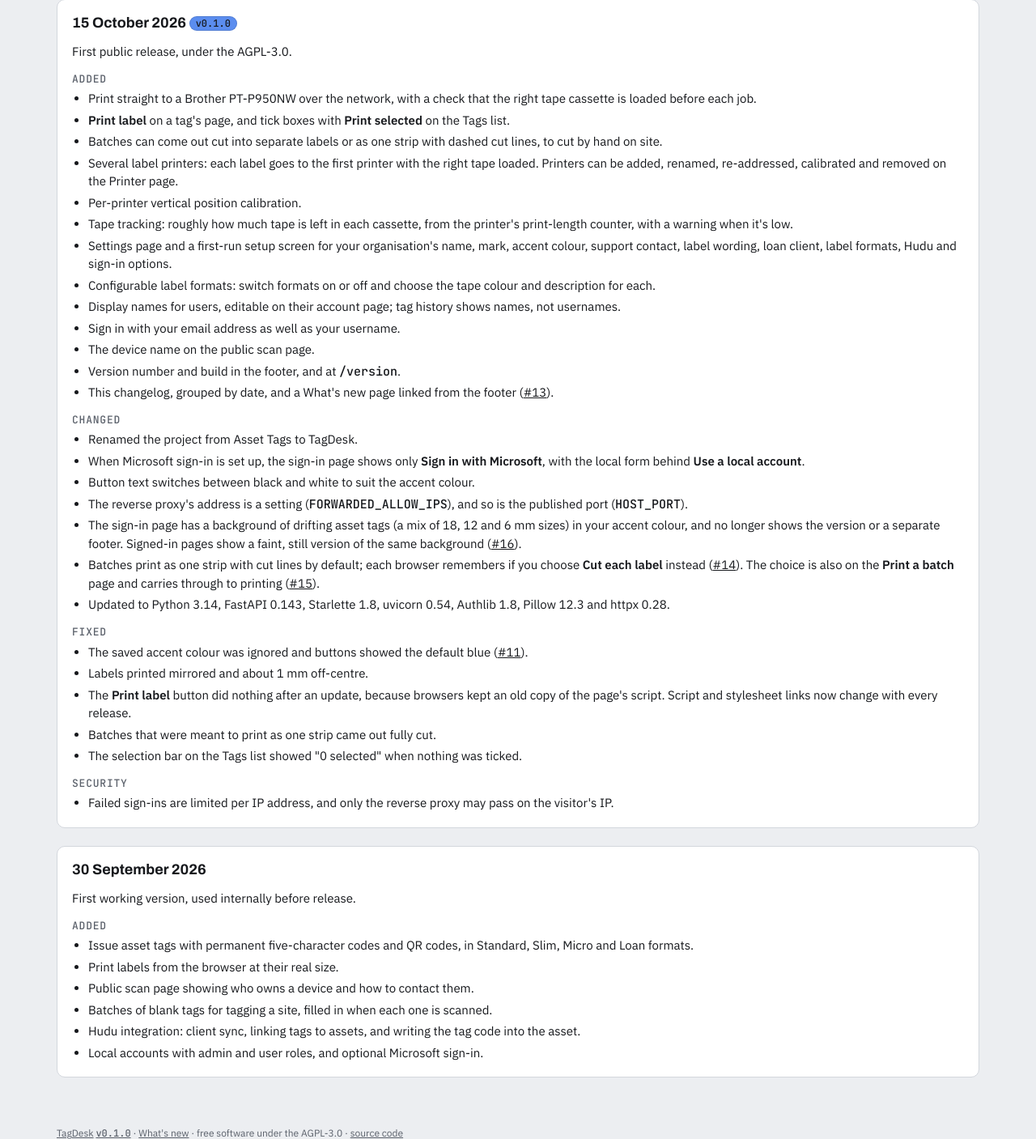
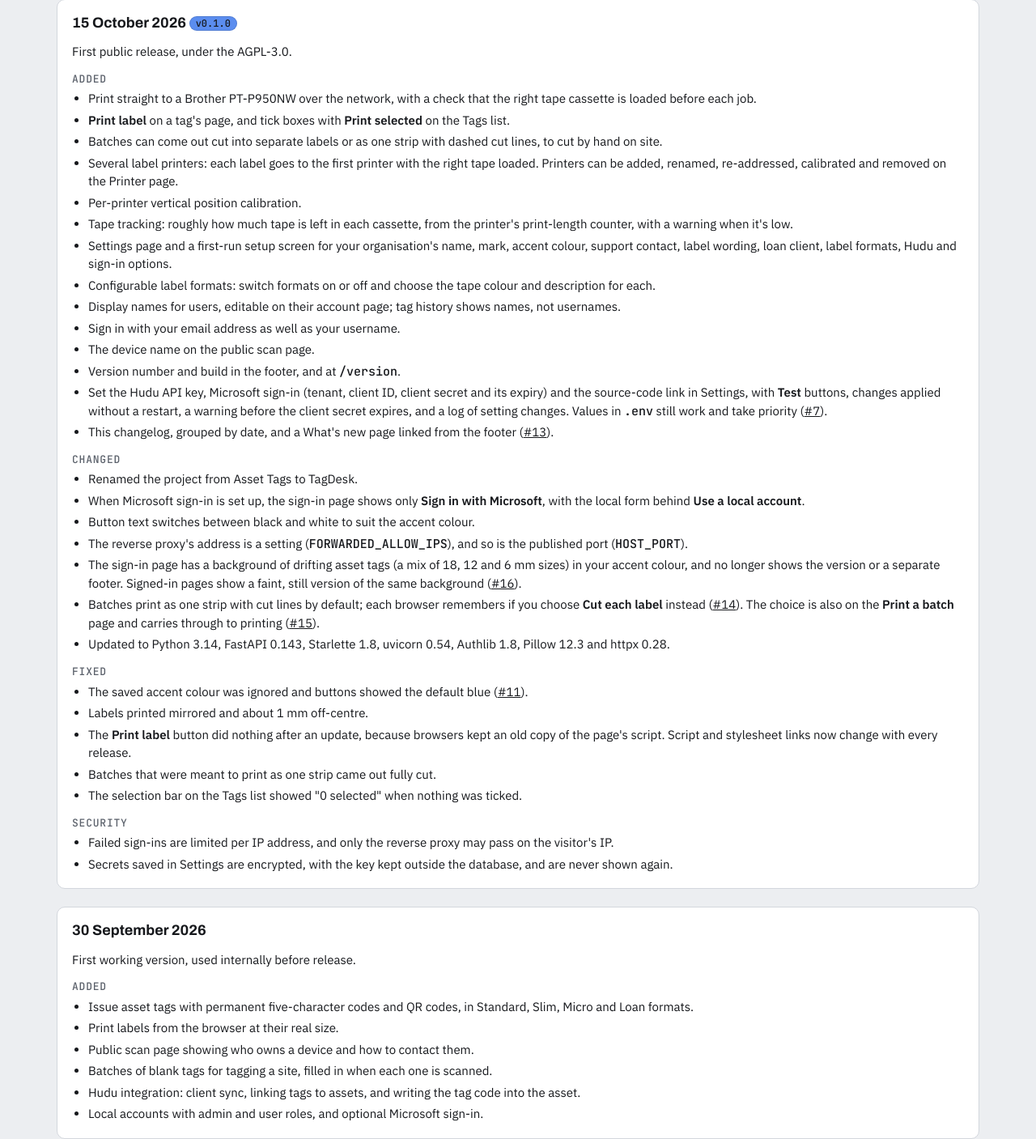
Before and after one commit to Fourth-Floor-Solutions/asset-tags, a FastAPI app: page /changelog in a window 1280 px wide. Shown: the part 103-1510 px from the top of the page at 81% size. Run offline with FastAPI, Linux system fonts and the light colour scheme; data comes from the database, SQL or seed files in the repository; data that the repository does not hold is empty.

Commit message:
Hudu key, Microsoft sign-in and source link configurable in Settings
Secrets are stored encrypted (Fernet, key in data/secret.key or
TAGDESK_SECRET_KEY, never in the database) and are write-only in the UI.
Values in .env still work and take priority, with 'Copy into Settings' to
move them. Adds Test buttons for Hudu and Microsoft sign-in, rebuilds the
sign-in client when its settings change (no restart), warns admins 30 days
before the client secret expires, and logs setting changes. Refs #7.

Co-Authored-By: Claude Opus 5.5 <noreply@anthropic.com>

```diff
--- a/app/auth.py
+++ b/app/auth.py
@@ -86,29 +86,48 @@ def require_admin(request: Request):
     return user
 
 
+def sso_config():
+    """(tenant id, client id, client secret) from Settings or .env; None if incomplete or unreadable."""
+    from . import settings
+
+    s = settings.get_all()
+    secret = settings.secret("entra_client_secret")
+    tenant, client = s["entra_tenant_id"].strip(), s["entra_client_id"].strip()
+    return (tenant, client, secret) if tenant and client and secret else None
+
+
 def sso_enabled() -> bool:
-    return all(os.environ.get(k) for k in ("ENTRA_TENANT_ID", "ENTRA_CLIENT_ID", "ENTRA_CLIENT_SECRET"))
+    return sso_config() is not None
 
 
 _oauth = None
+_oauth_for = None
+
+
+def metadata_url(tenant: str) -> str:
+    return f"https://login.microsoftonline.com/{tenant}/v2.0/.well-known/openid-configuration"
 
 
 def oauth():
-    global _oauth
-    if _oauth is None and sso_enabled():
+    """The Microsoft OAuth client, rebuilt whenever the sign-in settings change."""
+    global _oauth, _oauth_for
+    cfg = sso_config()
+    if cfg is None:
+        _oauth = _oauth_for = None
+        return None
+    if _oauth is None or _oauth_for != cfg:
         from authlib.integrations.starlette_client import OAuth
 
-        _oauth = OAuth()
-        _oauth.register(
+        tenant, client_id, secret = cfg
+        client = OAuth()
+        client.register(
             "entra",
-            client_id=os.environ["ENTRA_CLIENT_ID"],
-            client_secret=os.environ["ENTRA_CLIENT_SECRET"],
-            server_metadata_url=(
-                f"https://login.microsoftonline.com/{os.environ['ENTRA_TENANT_ID']}"
-                "/v2.0/.well-known/openid-configuration"
-            ),
+            client_id=client_id,
+            client_secret=secret,
+            server_metadata_url=metadata_url(tenant),
             client_kwargs={"scope": "openid email profile"},
         )
+        _oauth, _oauth_for = client, cfg
     return _oauth
 
 
--- a/app/db.py
+++ b/app/db.py
@@ -75,6 +75,14 @@ CREATE TABLE IF NOT EXISTS cassettes (
   estimated INTEGER NOT NULL DEFAULT 1,    -- 1 = tracking started part-way through
   fitted_at TEXT NOT NULL,
   UNIQUE(printer_id, tape)
+);
+
+CREATE TABLE IF NOT EXISTS audit (
+  id INTEGER PRIMARY KEY,
+  at TEXT NOT NULL,
+  actor TEXT NOT NULL,
+  setting TEXT NOT NULL,
+  change TEXT NOT NULL DEFAULT ''          -- never contains secret values
 );
 
 CREATE TABLE IF NOT EXISTS events (
--- a/app/main.py
+++ b/app/main.py
@@ -2,6 +2,7 @@
 from __future__ import annotations
 
 import os
+import re
 import secrets
 import time
 from collections import defaultdict, deque
@@ -18,9 +19,6 @@ from . import auth, changelog, codes, db, hudu, labels, printer, settings, usage
 
 HERE = os.path.dirname(__file__)
 PUBLIC_BASE_URL = os.environ.get("PUBLIC_BASE_URL", "http://localhost:8080").rstrip("/")
-# AGPL: people using the app over a network must be able to get its source.
-# If you run a modified version, point this at your own copy of the code.
-SOURCE_URL = os.environ.get("SOURCE_URL", "https://github.com/Fourth-Floor-Solutions/tagdesk")
 MAX_BATCH = 100
 MAX_PRINT = 200
 
@@ -134,7 +132,9 @@ def page(request: Request, name: str, status_code: int = 200, **ctx):
         enabled_formats=labels.enabled(),
         tape_fill=labels.fill,
         public_base=PUBLIC_BASE_URL,
-        source_url=SOURCE_URL,
+        # AGPL: users must be able to get the source; set your own link in Settings if you modify it.
+        source_url=org["source_url"].rstrip("/"),
+        secret_warning=_secret_warning(ctx.get("user") or getattr(request.state, "user", None)),
         version=version.VERSION,
         commit=version.COMMIT,
     )
@@ -942,6 +942,80 @@ def printer_test(request: Request, pid: int):
 
 # ---------- settings ----------
 
+GUID = re.compile(r"^[0-9a-fA-F]{8}-[0-9a-fA-F]{4}-[0-9a-fA-F]{4}-[0-9a-fA-F]{4}-[0-9a-fA-F]{12}$")
+TENANT = re.compile(r"^[A-Za-z0-9][A-Za-z0-9.-]{1,252}$")
+SECRET_WARN_DAYS = 30
+
+
+def _secret_warning(user) -> str:
+    """For admins: the Microsoft client secret expires soon (or has expired)."""
+    if not user or user["role"] != "admin":
+        return ""
+    from datetime import date
+
+    raw = settings.get("entra_secret_expires")
+    try:
+        expires = date.fromisoformat(raw)
+    except (TypeError, ValueError):
+        return ""
+    days = (expires - date.today()).days
+    if days < 0:
+        return f"The Microsoft sign-in client secret expired on {expires:%d %B %Y}. Create a new one in Entra and enter it in Settings."
+    if days <= SECRET_WARN_DAYS:
+        return f"The Microsoft sign-in client secret expires in {days} day{'s' if days != 1 else ''} ({expires:%d %B %Y}). Create a new one in Entra and enter it in Settings."
+    return ""
+
+
+@app.post("/settings/secrets/{key}/import")
+def secret_import(request: Request, key: str):
+    """Copy a secret that's currently set in .env into Settings (encrypted)."""
+    user = auth.require_admin(request)
+    if key not in settings.SECRET_KEYS:
+        return go("/settings")
+    info = settings.secret_info(key)
+    if info["status"] != "env":
+        flash(request, "That value isn't set in .env.", "bad")
+        return go("/settings")
+    settings.save_secret(key, info["value"])
+    settings.audit(auth.label(user), key, "copied from .env into Settings")
+    env_name = settings.ENV_WINS[key]
+    flash(request, f"Copied into Settings. Remove {env_name} from the server's .env and restart the app to manage it here; "
+                   f"until then the .env value is still used.")
+    return go("/settings#integrations")
+
+
+@app.post("/settings/test/hudu")
+def settings_test_hudu(request: Request):
+    auth.require_admin(request)
+    try:
+        n = len(hudu.list_companies())
+        flash(request, f"Hudu connection works: {n} compan{'y' if n == 1 else 'ies'} found.")
+    except hudu.HuduError as e:
+        flash(request, f"Hudu connection failed: {e}", "bad")
+    return go("/settings#integrations")
+
+
+@app.post("/settings/test/sso")
+def settings_test_sso(request: Request):
+    auth.require_admin(request)
+    cfg = auth.sso_config()
+    if cfg is None:
+        flash(request, "Microsoft sign-in isn't fully set up: it needs the tenant ID, client ID and client secret.", "bad")
+        return go("/settings#integrations")
+    import httpx
+
+    try:
+        r = httpx.get(auth.metadata_url(cfg[0]), timeout=10)
+        ok = r.status_code == 200 and "authorization_endpoint" in r.json()
+    except (httpx.HTTPError, ValueError):
+        ok = False
+    if ok:
+        flash(request, "Microsoft sign-in settings look right: the tenant was found. Sign out and use "
+                       "Sign in with Microsoft to check the client ID and secret.")
+    else:
+        flash(request, "Microsoft couldn't find that tenant. Check the tenant ID.", "bad")
+    return go("/settings#integrations")
+
 def _settings_page(request: Request, setup: bool, error: str = "", form: dict = None):
     conn = db.connect()
     try:
@@ -955,8 +1029,12 @@ def _settings_page(request: Request, setup: bool, error: str = "", form: dict =
     return page(request, "settings.html", status_code=400 if error else 200, setup=setup, s=s, error=error,
                 tape_colours=list(labels.TAPE_FILLS),
                 clients=cl, preview=label_text(s) if not error else None,
-                env={"public_url": PUBLIC_BASE_URL, "hudu_key": bool(os.environ.get("HUDU_API_KEY")),
-                     "sso": auth.sso_enabled(), "printer_count": len(printers_live_rows())})
+                env={"public_url": PUBLIC_BASE_URL, "sso": auth.sso_enabled(),
+                     "printer_count": len(printers_live_rows())},
+                src={k: settings.source(k) for k in settings.ENV_WINS},
+                env_names=settings.ENV_WINS,
+                secrets={k: settings.secret_info(k) for k in settings.SECRET_KEYS},
+                audit=settings.recent_audit())
 
 
 def printers_live_rows() -> list:
@@ -983,11 +1061,14 @@ def settings_page(request: Request):
 
 @app.post("/settings")
 async def settings_save(request: Request):
-    auth.require_admin(request)
+    user = auth.require_admin(request)
     data = await request.form()
     setup = data.get("setup") == "1"
-    v = {k: clean(data.get(k, ""), 200) for k in settings.KEYS}
-    v["hudu_write"] = "1" if data.get("hudu_write") else "0"
+    before = settings.get_all()
+    # Fields not on the form keep their current value; values set in .env are never copied in.
+    v = {k: (clean(data.get(k, ""), 200) if k in data else before[k]) for k in settings.KEYS}
+    if "hudu_url" in data:
+        v["hudu_write"] = "1" if data.get("hudu_write") else "0"
     v["hudu_url"] = v["hudu_url"].rstrip("/")
     v["org_mark"] = v["org_mark"][:3]
     v["accent"] = v["accent"] or settings.DEFAULTS["accent"]
@@ -1002,6 +1083,14 @@ async def settings_save(request: Request):
         error = "The accent colour must be a hex colour like #5b8def."
     elif v["hudu_url"] and not v["hudu_url"].startswith(("https://", "http://")):
         error = "The Hudu address must start with https://"
+    elif v["entra_tenant_id"] and not TENANT.match(v["entra_tenant_id"]):
+        error = "The tenant ID should be a GUID or a domain like example.onmicrosoft.com."
+    elif v["entra_client_id"] and not GUID.match(v["entra_client_id"]):
+        error = "The client ID (application ID) should be a GUID like 00000000-0000-0000-0000-000000000000."
+    elif v["entra_secret_expires"] and not re.fullmatch(r"\d{4}-\d{2}-\d{2}", v["entra_secret_expires"]):
+        error = "Enter the secret's expiry as a date."
+    elif v["source_url"] and not v["source_url"].startswith(("https://", "http://")):
+        error = "The source code link must start with https://"
     v["org_short"] = v["org_short"] or v["org_name"]
     # Format settings only change when the form included the format table.
     formats_shown = data.get("formats_shown") == "1"
@@ -1030,7 +1119,25 @@ async def settings_save(request: Request):
         v["internal_client_id"] = cid if cid.isdigit() else ""
     finally:
         conn.close()
-    settings.save(v)
+    env_set = {k for k in settings.ENV_WINS if settings.source(k) == "env"}
+    to_save = {k: val for k, val in v.items() if k not in env_set}
+    to_save["source_url"] = to_save.get("source_url") or settings.DEFAULTS["source_url"]
+    settings.save(to_save)
+    actor = auth.label(user)
+    for k, val in to_save.items():
+        if str(before.get(k, "")) != str(val):
+            settings.audit(actor, k, f"{str(before.get(k, ''))[:60]!r} → {str(val)[:60]!r}")
+    # Secrets: write-only. Empty keeps the current value; the clear box removes it.
+    for key in settings.SECRET_KEYS:
+        if key in env_set:
+            continue
+        new = (data.get(key) or "").strip()
+        if data.get(f"clear_{key}"):
+            settings.save_secret(key, None)
+            settings.audit(actor, key, "cleared")
+        elif new:
+            settings.save_secret(key, new[:500])
+            settings.audit(actor, key, "changed")
     if formats_shown:
         settings.save_formats(fmt_over)
         labels.apply_overrides(fmt_over)
--- a/app/static/app.css
+++ b/app/static/app.css
@@ -68,7 +68,7 @@ form.stack { display: grid; gap: 14px; }
 .row { display: grid; grid-template-columns: repeat(auto-fit, minmax(180px, 1fr)); gap: 12px; }
 .field { display: grid; gap: 4px; min-width: 0; }
 .field > label, .lbl { font-size: 12px; color: var(--muted); font-family: var(--mono); letter-spacing: .05em; text-transform: uppercase; }
-input[type=text], input[type=password], input[type=email], input[type=number], input[type=search], select, textarea {
+input[type=text], input[type=password], input[type=email], input[type=number], input[type=search], input[type=url], input[type=date], select, textarea {
   font: inherit; color: var(--fg); background: var(--surface); border: 1.5px solid var(--line); border-radius: 6px;
   padding: 8px 10px; width: 100%; min-width: 0;
 }
--- a/app/templates/base.html
+++ b/app/templates/base.html
@@ -35,6 +35,7 @@
 {% if bg_streams %}{% set streams = bg_streams %}{% set animated = false %}{% include "_tag_streams.html" %}{% endif %}
 <main>
   {% if flash %}<div class="flash {{ flash.kind }}" role="status">{{ flash.text }}</div>{% endif %}
+  {% if secret_warning %}<div class="flash warn" role="status">{{ secret_warning }} <a href="/settings#integrations">Settings</a></div>{% endif %}
   {% block main %}{% endblock %}
 </main>
 {% block footer %}
```
Also changed, not shown: app/hudu.py (+9 -3 lines), app/secretbox.py (added, +58 -0 lines), app/settings.py (+95 -6 lines), app/templates/settings.html (+50 -5 lines), tests/test_secrets.py (added, +96 -0 lines), CHANGELOG.md, README.md, tests/__init__.py (added), 1 other file.
